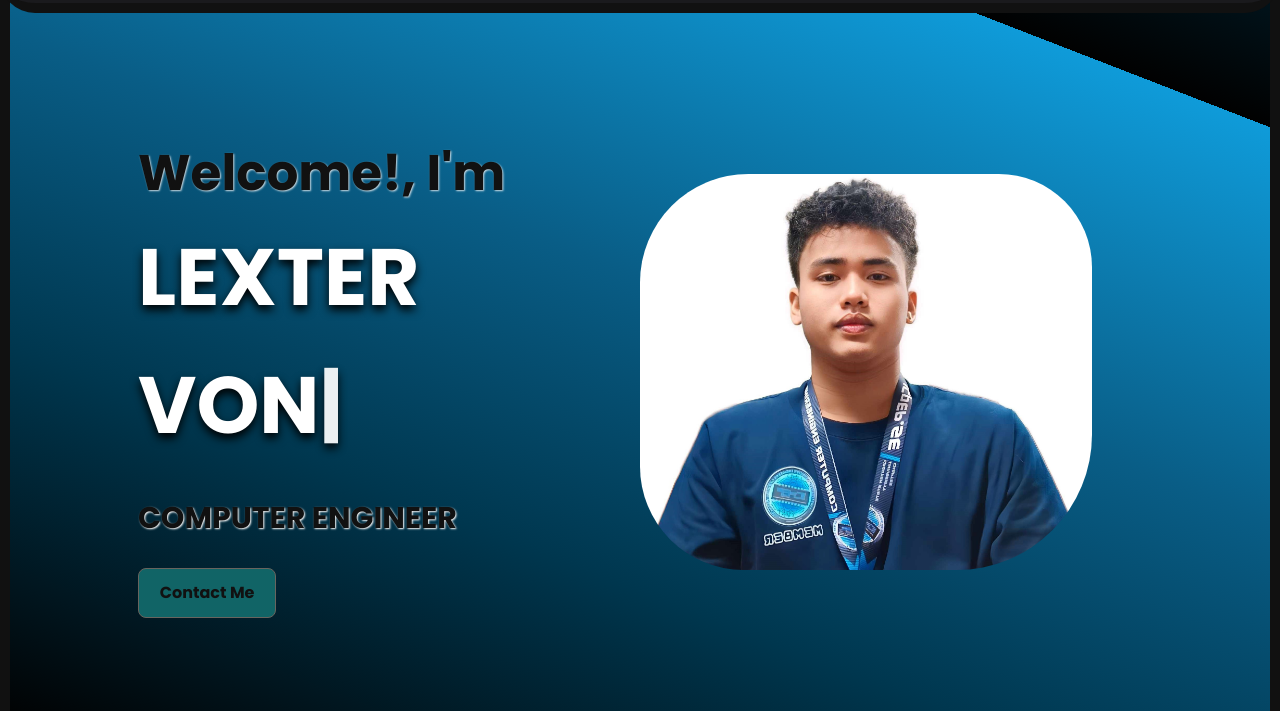
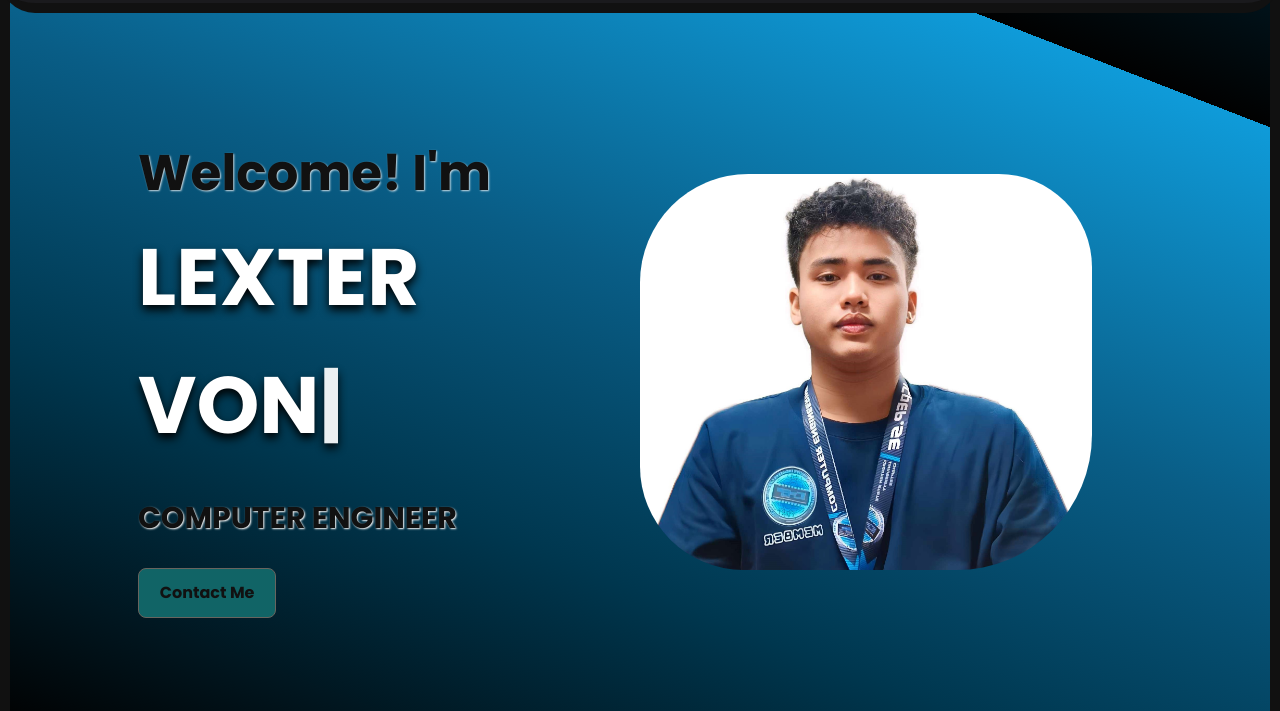
Before and after one commit to mbiraquit/portfolio-website, a plain HTML site: page portfolio.html in a window 1280 px wide. Shown: the part 75-786 px from the top of the page. Drawn offline with nearby package versions, Linux system fonts and the light colour scheme.

Commit message:
Update portfolio.html

```diff
--- a/portfolio.html
+++ b/portfolio.html
@@ -36,7 +36,7 @@
         </div>
 
         <div class="home-text">
-            <div class="text1">Welcome!, I'm</div>
+            <div class="text1">Welcome! I'm</div>
             <div class="text2"><span class="typing"></span></div><br>
             <div class="text3">COMPUTER ENGINEER</div><br>
 
```
